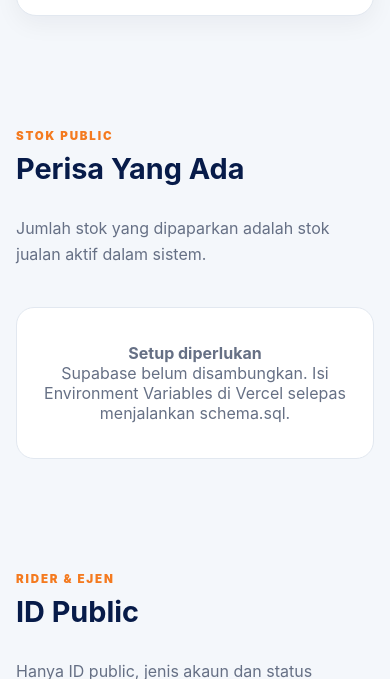
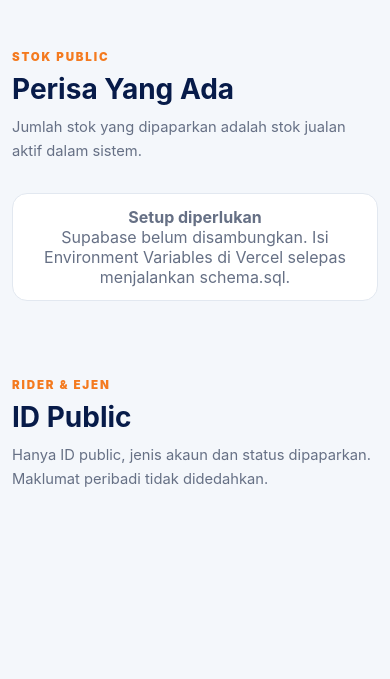
Before and after one commit to Aschraf-fx/WAHH-AIR-, a website: page index.html in a window 390 px wide. Shown: the part 1321-2000 px from the top of the page. After the commit the page ends 1866 px from the top, so only its background shows below. Drawn offline with nearby package versions, Linux system fonts and the light colour scheme; no server answers.

Commit message:
Load mobile responsive styles

```diff
--- a/index.html
+++ b/index.html
@@ -7,6 +7,7 @@
   <title>WAHH AIR! — Air Minuman Berperisa</title>
   <link rel="icon" href="assets/logo.jpg" />
   <link rel="stylesheet" href="styles.css" />
+  <link rel="stylesheet" href="mobile.css" />
   <script src="https://cdn.jsdelivr.net/npm/@supabase/supabase-js@2"></script>
 </head>
 <body>
```
